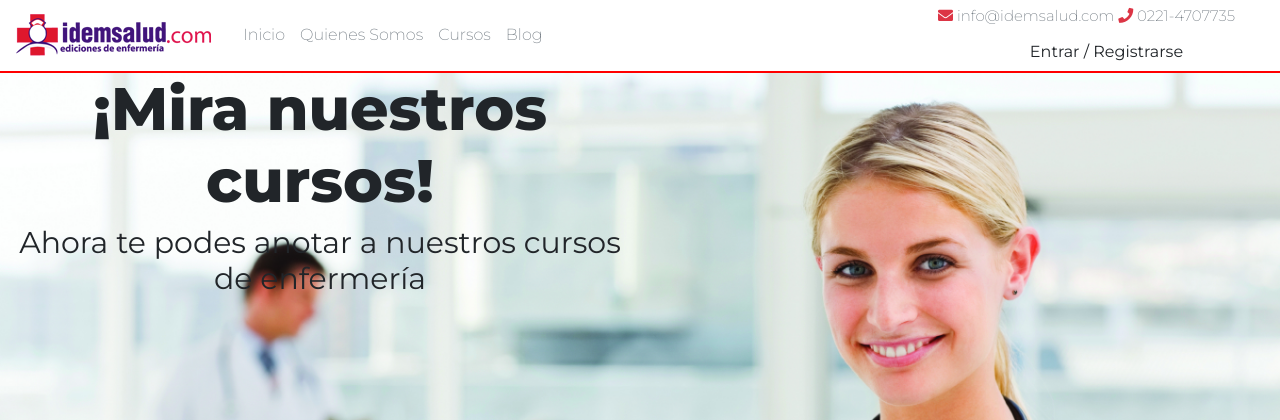
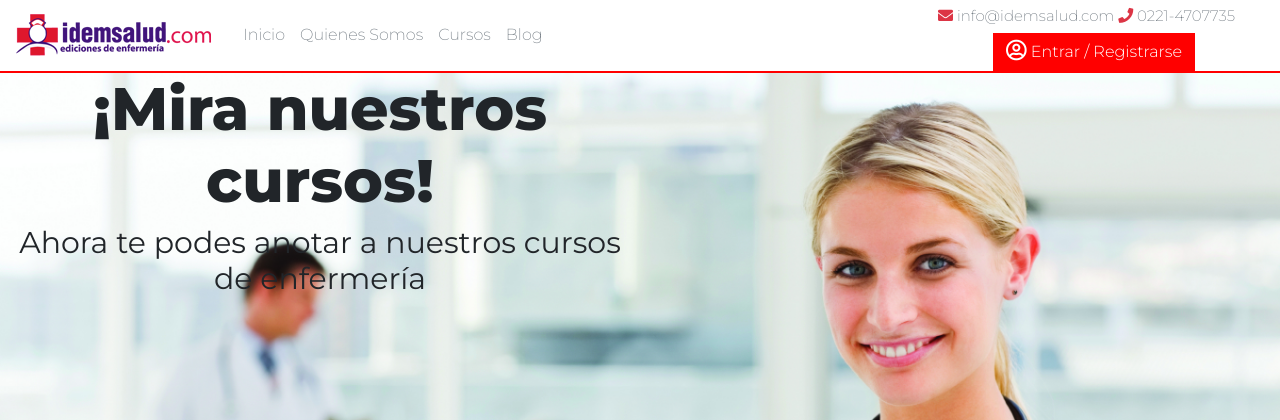
Before and after one commit to desqui92/IdemSalud, a PHP site: page / in a window 1280 px wide. Shown: the top 420 px of the page. Run offline with PHP 8.4, Linux system fonts and the light colour scheme.

Commit message:
botonregistro

```diff
--- a/css/estilo.css
+++ b/css/estilo.css
@@ -16,7 +16,12 @@ html,body{
   font-family: 'Montserrat', sans-serif;
   font-weight:200;
 }
-
+.btn-op1{
+  border-radius: 0px;
+  background: red;
+  font-weight: 300;
+  color: white;
+}
 .btn-op1 i{
   color:white;
 }
@@ -40,10 +45,6 @@ margin:auto;
 }
 /*boton de inicio registro*/
 .btn-op1{
-  border-radius: 0px;
-  background: red;
-  font-weight: 300;
-  color: white;
   margin-bottom:10px;
 }
 
@@ -61,13 +62,6 @@ margin:auto;
   #cajasubmenu{
   margin-top:29px;
   }
-/*boton de inicio registro*/
-.btn-op1{
-  border-radius: 0px;
-  background: red;
-  font-weight: 300;
-  color: white;
-}
 
 }
   /* INICIO */
```
